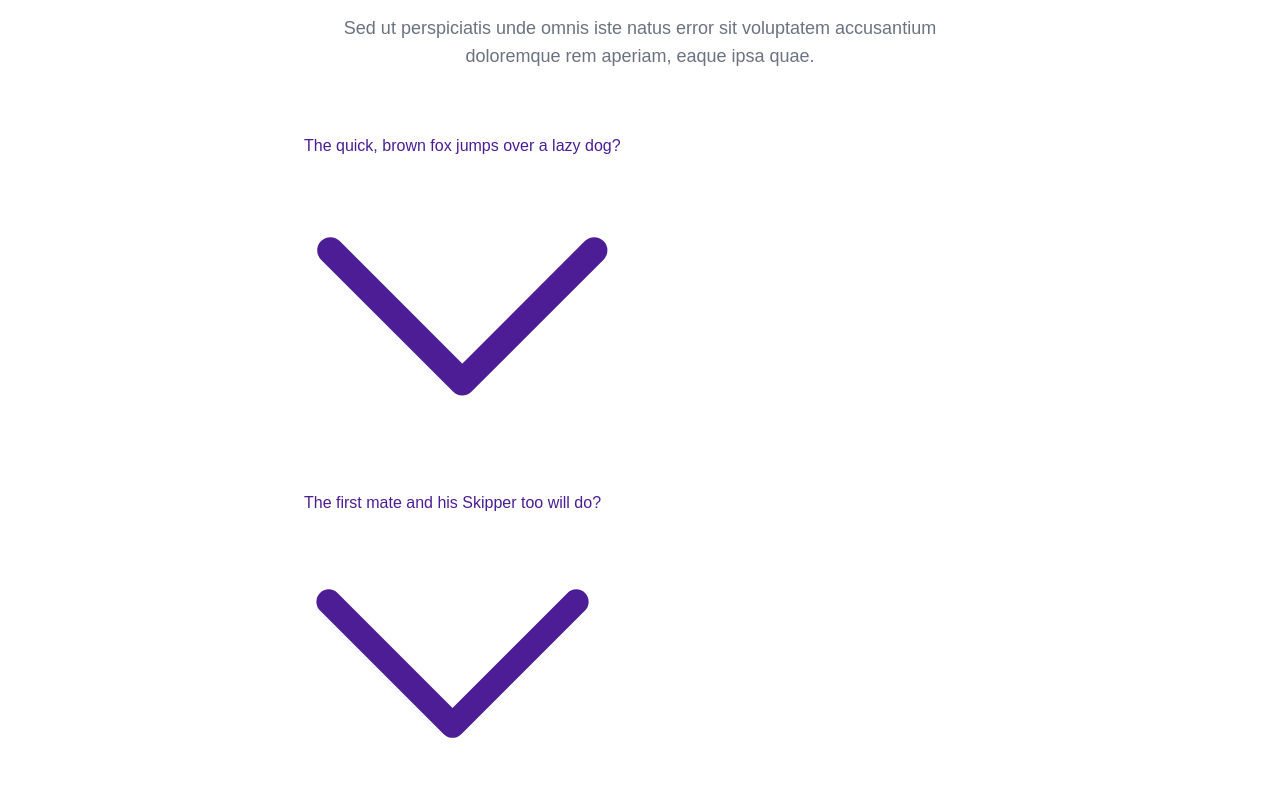
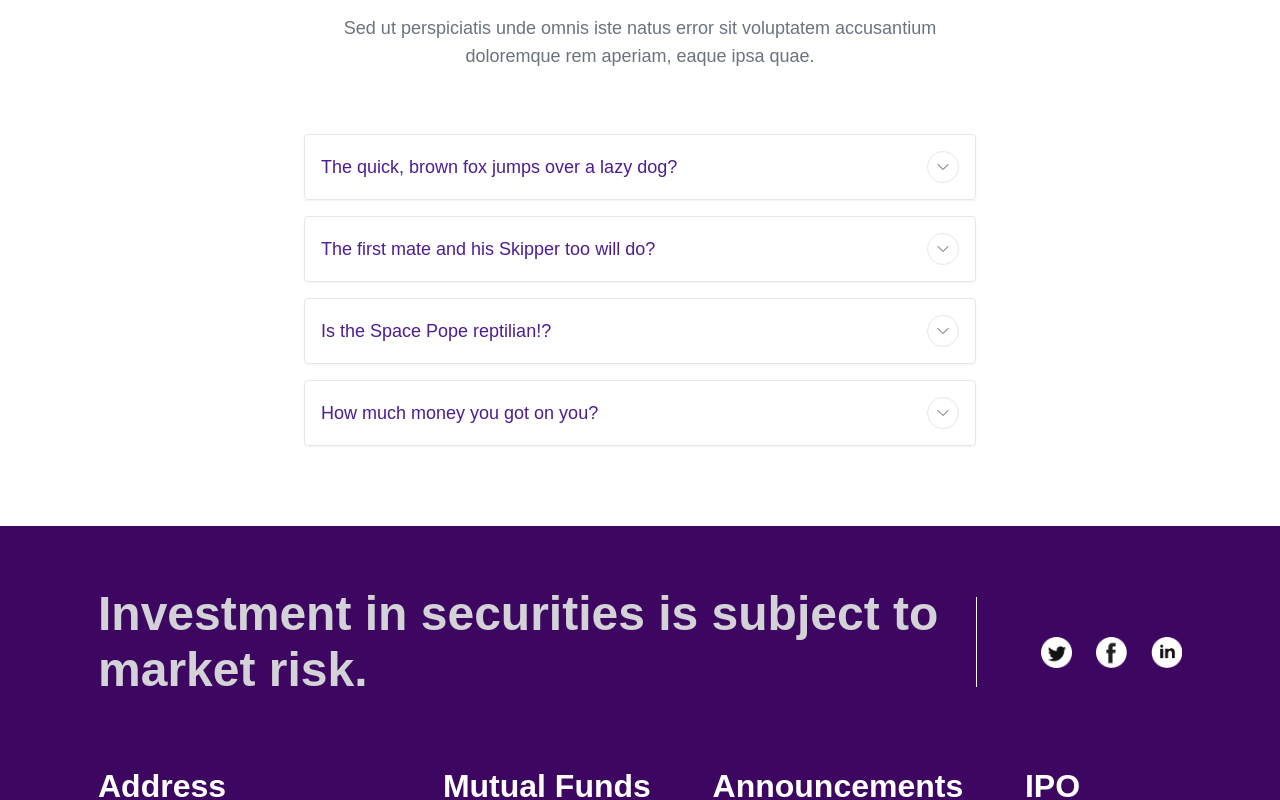
Before and after one commit to ashishmishra-bit/aecor, a Next.js app: page /signup in a window 1280 px wide. Shown: the part 1720-2520 px from the top of the page. Built offline with nearby package versions, Linux system fonts and the light colour scheme.

Commit message:
Package.json changed

```diff
--- a/components/Faq/Faq.js
+++ b/components/Faq/Faq.js
@@ -4,19 +4,19 @@ const Item = ({ title, children }) => {
     const [isOpen, setIsOpen] = useState(false);
 
     return (
-      <div classNameName="border rounded shadow-sm">
+      <div className="border rounded shadow-sm">
         <button
           type="button"
           aria-label="Open item"
           title="Open item"
-          classNameName="flex items-center justify-between w-full p-4 focus:outline-none"
+          className="flex items-center justify-between w-full p-4 focus:outline-none"
           onClick={() => setIsOpen(!isOpen)}
         >
-          <p classNameName="text-lg font-medium">{title}</p>
-          <div classNameName="flex items-center justify-center w-8 h-8 border rounded-full">
+          <p className="text-lg font-medium">{title}</p>
+          <div className="flex items-center justify-center w-8 h-8 border rounded-full">
             <svg
               viewBox="0 0 24 24"
-              classNameName={`w-3 text-gray-600 transition-transform duration-200 ${
+              className={`w-3 text-gray-600 transition-transform duration-200 ${
                 isOpen ? 'transform rotate-180' : ''
               }`}
             >
@@ -33,8 +33,8 @@ const Item = ({ title, children }) => {
           </div>
         </button>
         {isOpen && (
-          <div classNameName="p-4 pt-0">
-            <p classNameName="text-gray-500">{children}</p>
+          <div className="p-4 pt-0">
+            <p className="text-gray-500">{children}</p>
           </div>
         )}
       </div>
```
